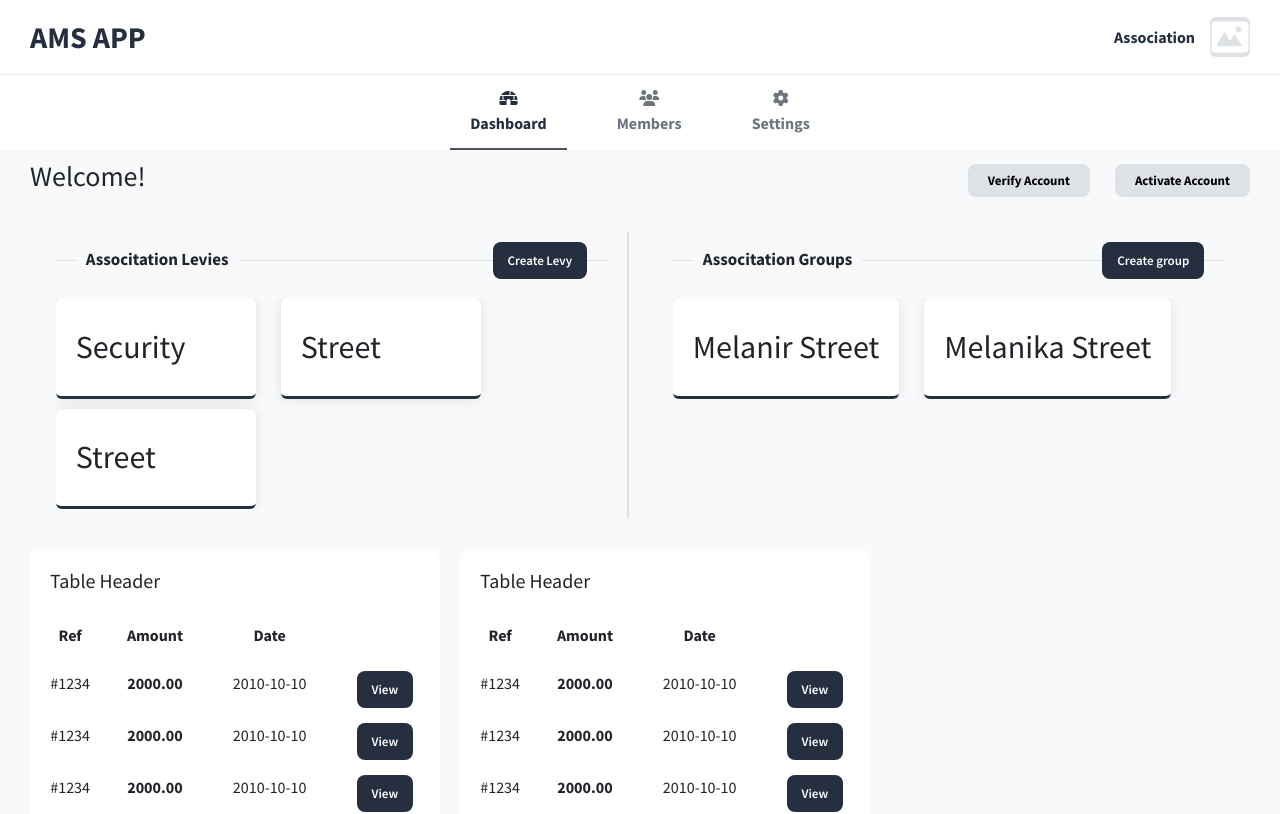
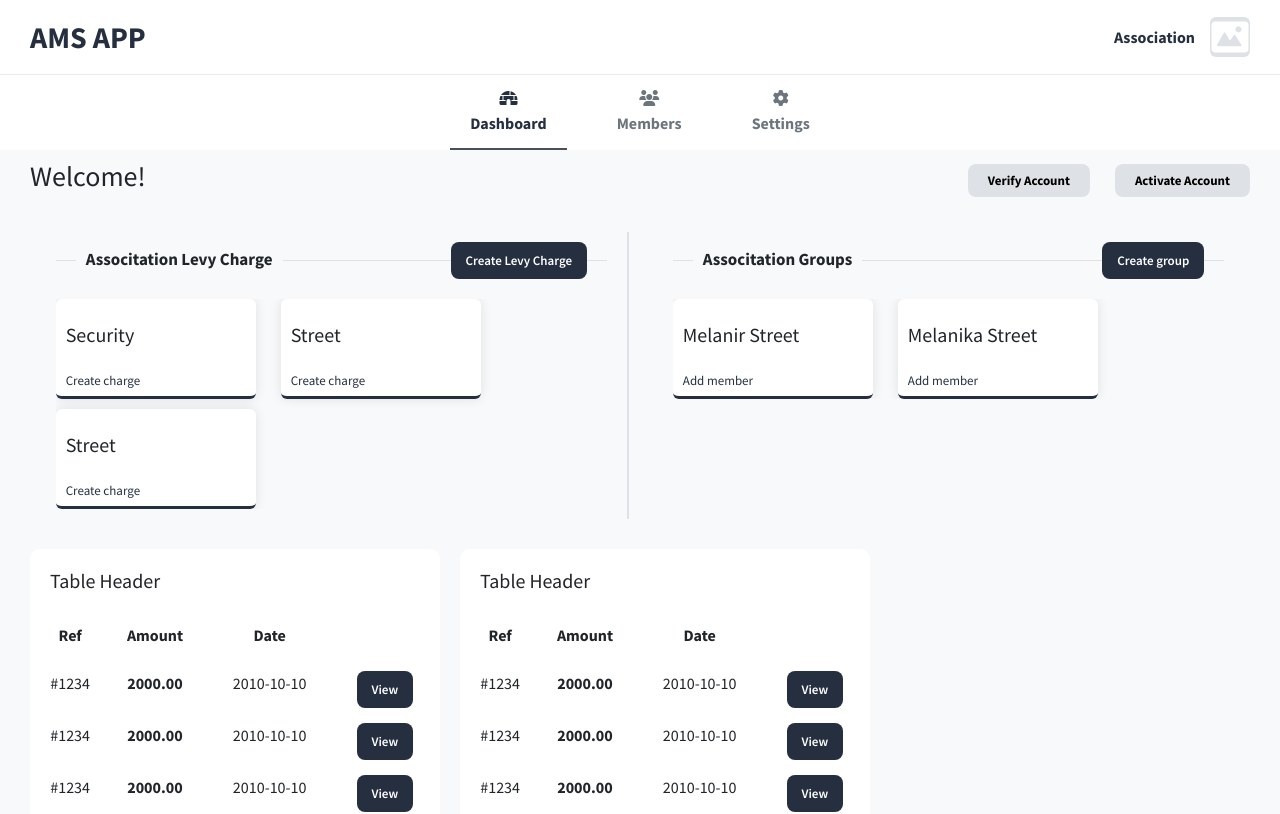
Before and after one commit to codepraycode/ams_app, a React app: page / in a window 1280 px wide. Shown: the top 814 px of the page. Built offline with nearby package versions, Linux system fonts and the light colour scheme; the HTML template or start-up script is replaced by a standard one.

Commit message:
added more components (just UI)

```diff
--- /dev/null
+++ b/src/components/CreateCharge.jsx
@@ -0,0 +1,53 @@
+import React from 'react';
+import Modal from '../widgets/Modal';
+
+import Input from '../widgets/Input';
+import Form from '../widgets/Form';
+import { associationLevyChargeFormConfig } from '../constants/form_configs';
+import Button from '../widgets/Button';
+
+const CreateCharge = ({ show, onClose }) => {
+
+    if (!show) return null;
+
+    return (
+        <Modal
+            onClose={onClose}
+            header={"Create Levy"}
+        >
+            <div
+                style={{
+                    width: '90%',
+                    margin: "10px auto",
+                    display: 'flex',
+                    flexDirection: 'column',
+                    alignItems: 'stretch',
+                }}
+            >
+
+                <p>Create new levy charge</p>
+
+                <span>
+                    This charge will be billed on members already registered on the app as at this moment
+                </span>
+
+                <Form
+                    className="form text-left"
+                    onSubmit={(e) => { e.preventDefault(); onClose() }}
+                >
+                    <Input inputProps={associationLevyChargeFormConfig.label} />
+
+
+                    <Button
+                        size={"lg"}
+                        variant="full"
+                        type="submit" label={"Create"}
+                    />
+
+                </Form>
+            </div>
+        </Modal>
+    )
+}
+
+export default CreateCharge;
--- a/src/components/Groups.jsx
+++ b/src/components/Groups.jsx
@@ -3,6 +3,7 @@ import { useSelector } from 'react-redux';
 import { getGroups } from '../app/accountSlice';
 import Section from './Section'
 import CreateGroup from './CreateGroup';
+import { Link } from 'react-router-dom';
 
 function Groups() {
   const groups = useSelector(getGroups);
@@ -27,6 +28,17 @@ function Groups() {
             groups.map((group) => (
               <div className='cards_item' key={group.id}>
                 <h2>{group.name}</h2>
+
+                <span>
+                  <Link to="/"
+                    title='Create a member in this group'
+                    onClick={(e) => {
+                      e.preventDefault();
+                    }}
+                  >
+                    Add member
+                  </Link>
+                </span>
               </div>
             ))
           }
--- a/src/components/Levies.jsx
+++ b/src/components/Levies.jsx
@@ -5,25 +5,29 @@ import { getLevies } from '../app/accountSlice'
 
 import Section from './Section';
 import CreateLevy from '../components/CreateLevy';
+import { Link } from 'react-router-dom';
+import CreateCharge from './CreateCharge';
 
 const Levies = ()=>{
 
     const levies = useSelector(getLevies);
 
     const [showCreateLevy,setShowCreateLevy] = useState(false);
+    const [showCreateLevyCharge,setShowCreateLevyCharge] = useState(false);
 
 
 
     return (
       <>
         <CreateLevy show={showCreateLevy} onClose={()=>setShowCreateLevy(false)}/>
+        <CreateCharge show={showCreateLevyCharge} onClose={() => setShowCreateLevyCharge(false)}/>
 
         <Section
 
           header={{
-            title: "Associtation Levies",
+            title: "Associtation Levy Charge",
             action:{
-              label:"Create Levy",
+              label:"Create Levy Charge",
               act:()=>setShowCreateLevy(true)
             }
           }}
@@ -36,6 +40,19 @@ const Levies = ()=>{
                   levies.map((levy)=>(
                       <div className='cards_item' key={levy.id}>
                           <h2>{levy.label}</h2>
+
+                          <span>
+                            <Link to="/"
+                              title='Create a charge for this levy'
+                              onClick={(e)=>{
+                                e.preventDefault();
+
+                                setShowCreateLevyCharge(true)
+                              }}
+                            >
+                              Create charge
+                            </Link>
+                          </span>
                     </div>
                 ))
             }
--- a/src/constants/form_configs.js
+++ b/src/constants/form_configs.js
@@ -120,6 +120,18 @@ const associationLevyFormConfig = {
     },
 
 }
+const associationLevyChargeFormConfig = {
+
+    label: {
+        type: "number",
+        name: "amount",
+        placeholder: "Enter charge amount",
+        label:"Charge amount",
+        min:10,
+        required: true,
+    },
+
+}
 
 const associationMemberFormConfig = {
     passport: {
@@ -227,5 +239,6 @@ export {
     associationSignInFormConfig,
     associationGroupFormConfig,
     associationLevyFormConfig,
+    associationLevyChargeFormConfig,
     associationMemberFormConfig,
 }
--- a/src/scss/app.scss
+++ b/src/scss/app.scss
@@ -865,14 +865,20 @@ section {
     &_item{
         height: 100px;
         min-width: 200px;
+
         background-color: $white;
         display: flex;
-        align-items: center;
+        align-items:stretch;
+        justify-content: end;
+        flex-direction: column;
+        row-gap: 20px;
+
         font-weight: bold;
         font-size: $medium -5;
-        padding: 0 20px;
+
+        padding: 0 10px 5px 10px;
+
         border-radius: 6px;
-
         border-bottom: 3px solid $primary;
         box-shadow: rgba(0, 0, 0, 0.1) 0px 0px 12px;
 
@@ -882,17 +888,17 @@ section {
         h2{
             margin: 0;
             // margin-left: 10px;
+            font-size: $medium;
         }
-        // &::after{
-        //     content: "";
-        //     position: absolute;
-        //     display: block;
-        //     bottom: 0;
-        //     left: 0;
-        //     height: 5px;
-        //     width: 100%;
-        //     background-color: $primary;
-        // }
+
+        a{
+            font-size: $small;
+            font-weight: 500;
+            transition: all 0.2s ease;
+            &:hover{
+                font-weight: bold;
+            }
+        }
     }
 }
 
```
